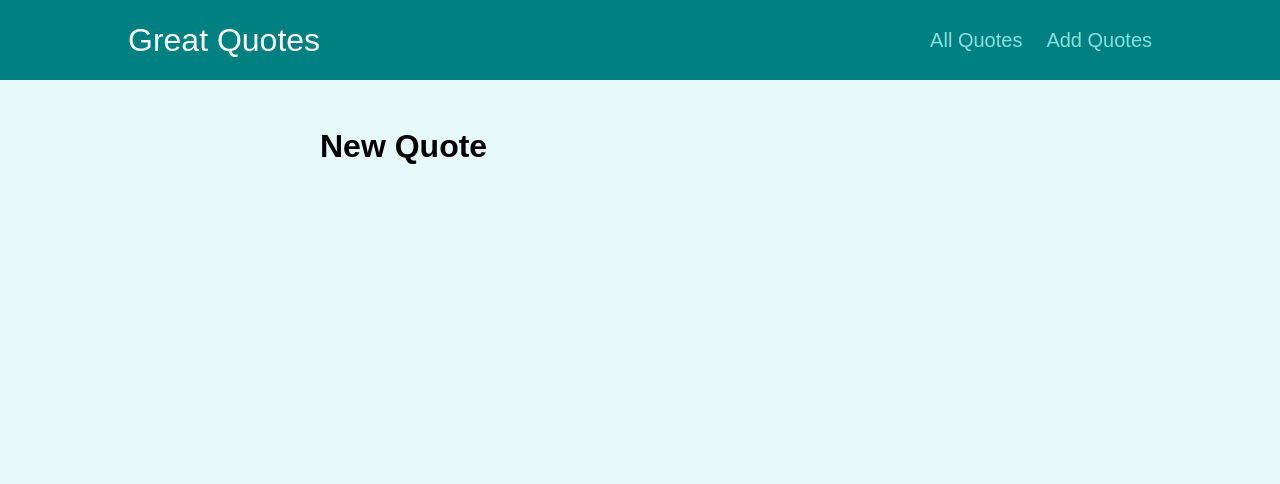
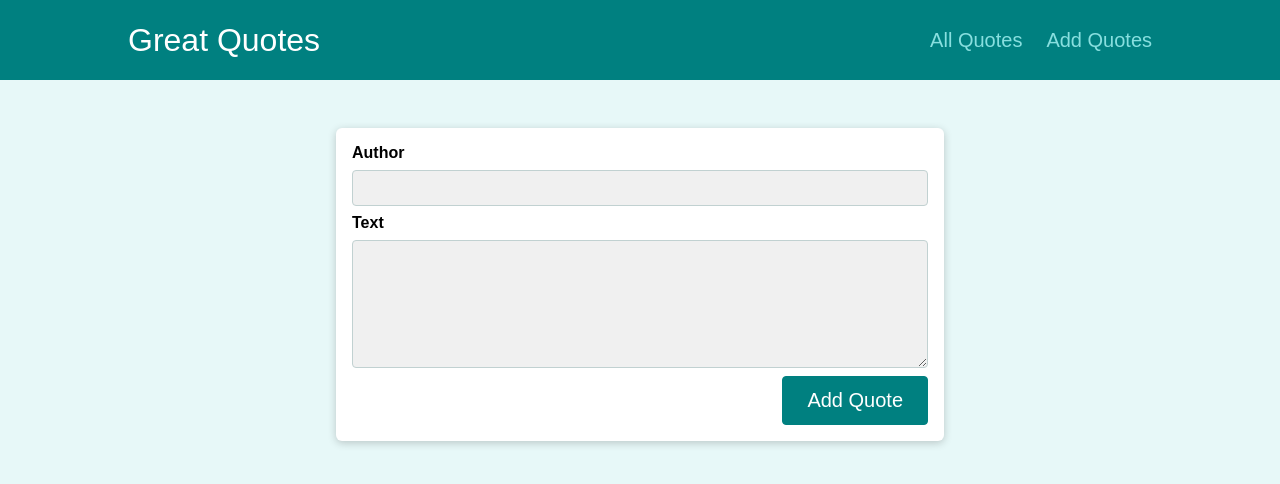
Before and after one commit to Momenuzzaman/react_router, a React (Create React App) app: page /new-quote in a window 1280 px wide. Shown: the top 484 px of the page. Built offline with nearby package versions, Linux system fonts and the light colour scheme.

Commit message:
form add

```diff
--- a/src/pages/AllQuotes.js
+++ b/src/pages/AllQuotes.js
@@ -1,13 +1,16 @@
 import React from 'react';
+import QuoteList from '../components/quotes/QuoteList';
 
 const DUMMY_QUOTES = [
-
+    { id: 'p1', author: 'Max', Text: 'Learn React is fun' },
+    { id: 'p2', author: 'Maximilian', Text: 'Learn React is great' },
 ];
 
 const AllQuotes = () => {
     return (
         <div>
             <h1>All Quotes</h1>
+            <QuoteList quotes={DUMMY_QUOTES} />
         </div>
     );
 };
--- a/src/pages/NewQuote.js
+++ b/src/pages/NewQuote.js
@@ -1,9 +1,12 @@
 import React from 'react';
-
+import QuoteForm from '../components/quotes/QuoteForm'
 const NewQuote = () => {
+    const addQuoteHandler = (quoteData) => {
+        console.log(quoteData)
+    }
     return (
         <div>
-            <h1>New Quote</h1>
+            <QuoteForm onAddQuote={addQuoteHandler} />
         </div>
     );
 };
```
Also changed, not shown: 1 other file (tests, documents, lock files or other folders).
